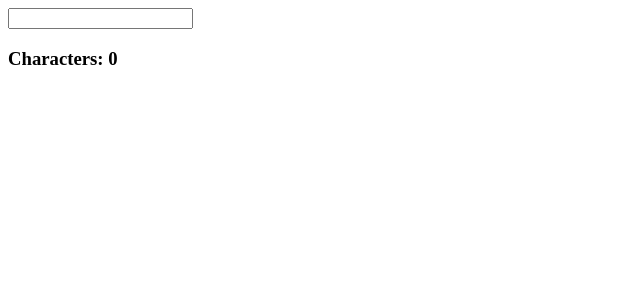
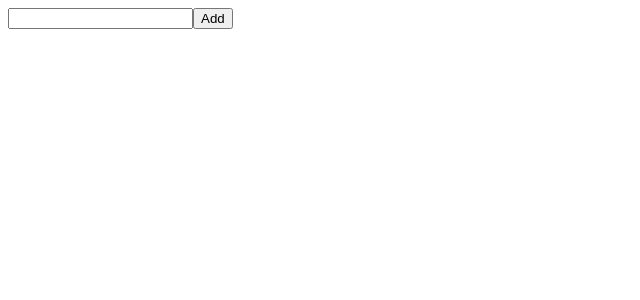
Before and after one commit to Rihan879/React, a React (Vite) app in the folder rihan/: page / in a window 1280 px wide. Shown: the top 300 px of the page, without its empty margins (0-640 px from the left). Built offline with nearby package versions, Linux system fonts and the light colour scheme.

Commit message:
to do list

```diff
--- a/rihan/src/App.jsx
+++ b/rihan/src/App.jsx
@@ -8,6 +8,7 @@
 import Counter from "./components/Counter";
 import ToggleText from './components/ToggleText';
 import CharacterCounter from './components/CharacterCounter';
+import Todo from './components/Todo';
 
 function App() {
   return (
@@ -24,7 +25,8 @@
     <div>
       {/* <Counter /> */}
       {/* <ToggleText /> */}
-      <CharacterCounter />
+      {/* <CharacterCounter /> */}
+      <Todo />
     </div>
   );
 }
--- /dev/null
+++ b/rihan/src/components/Todo.jsx
@@ -0,0 +1,30 @@
+import { useState } from "react";
+
+function Todo() {
+  const [task, setTask] = useState("");
+  const [tasks, setTasks] = useState([]);
+
+  const addTask = () => {
+    setTasks([...tasks, task]);
+    setTask("");
+  };
+
+  return (
+    <div>
+      <input
+        value={task}
+        onChange={(e) => setTask(e.target.value)}
+      />
+
+      <button onClick={addTask}>Add</button>
+
+      <ul>
+        {tasks.map((item, index) => (
+          <li key={index}>{item}</li>
+        ))}
+      </ul>
+    </div>
+  );
+}
+
+export default Todo;
```
